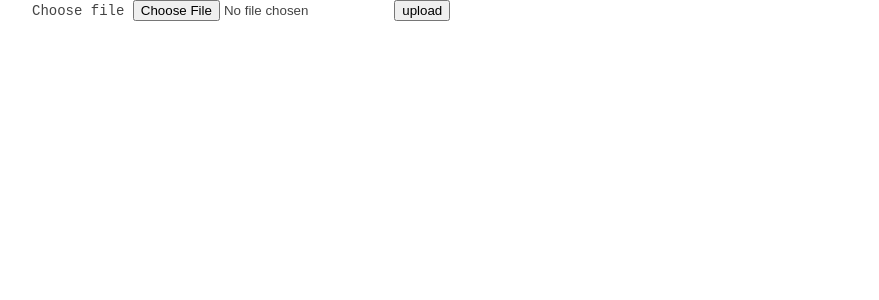
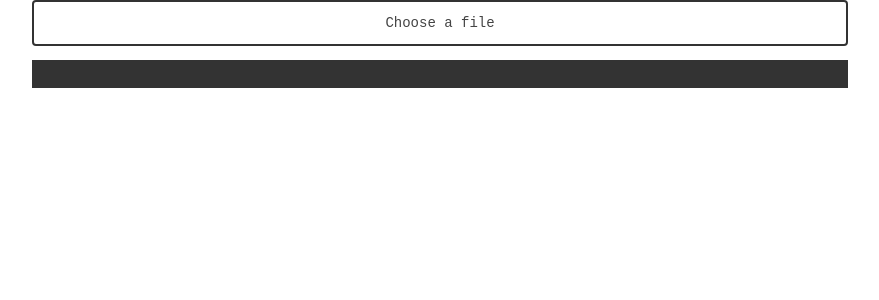
Before and after one commit to patreeceeo/showposter, a Django app: page /upload/ in a window 1280 px wide. Shown: the part 78-378 px from the top of the page, without its empty margins (200-1079 px from the left). Run offline with Django 3.2, Linux system fonts and the light colour scheme.

Commit message:
Javascript/CSS for upload page

```diff
--- /dev/null
+++ b/posts/static/upload.css
@@ -0,0 +1,74 @@
+
+.Preview {
+  max-height: 6in;
+  display: block;
+  margin: 0 auto;
+  transition: transform 1s, opacity 1s;
+
+  position: relative;
+  z-index: 0;
+
+  filter: brightness(calc((var(--scanner-is-on) * 0.3) + ((1 - var(--scanner-is-on)) * 1)));
+}
+.Preview__out {
+  transform: translateY(20%);
+  opacity: 0;
+}
+.Preview__in {
+  transform: translateY(0);
+  opacity: 1;
+}
+
+.Scanner {
+  --scanner-is-on:0;
+  --scanner-progress:0;
+  --scanner-padding: 1em;
+  padding: var(--scanner-padding);
+  background-color: #333;
+
+  position: relative;
+}
+.Scanner_beam {
+  position: absolute;
+  top: var(--scanner-progress);
+  left: var(--scanner-padding);
+  right: var(--scanner-padding);
+  transform: translateY(-50%);
+
+  opacity: var(--scanner-is-on);
+  filter: blur(2px);
+  background-color: white;
+
+  height: 7px;
+  z-index: 1;
+}
+
+.Button {
+  cursor: pointer;
+  border: 2px solid #333;
+  border-radius: 4px;
+  padding: 1em;
+  display: block;
+  width: 100%;
+  text-align: center;
+
+  appearance: none;
+  background: transparent;
+  font-family: inherit;
+  font-size: inherit;
+  line-height: inherit;
+}
+.Button[disabled] {
+  cursor: default;
+  border-color: grey;
+  color: grey;
+}
+
+.mb {
+  margin-bottom: 1em;
+}
+
+.hidden {
+  display: none;
+  visibility: hidden;
+}
--- a/templates/upload.html
+++ b/templates/upload.html
@@ -1,18 +1,27 @@
 {% extends "./base.html" %}
+{% load static  %}
 {% block head %}
     <title>Upload</title>
+    <link rel="stylesheet" href="{% static "upload.css" %}"/>
 {% endblock %}
 {% block content %}
+  <form id="upload-form" method="post" enctype="multipart/form-data" action="/api/upload">
 
-  <form id="upload-form" method="post" enctype="multipart/form-data" action="/api/upload">
-    <label>
-      Choose file
-      <input name="image" type='file' accept="image/jpg,image/png,image/gif"/>
+    <label class="Button mb">
+      Choose a file
+      <input id="image-input" class="hidden" name="image" type='file' accept="image/jpeg,image/png,image/gif"/>
     </label>
-    <input type="submit" value="upload"/>
+
+    <div class="Scanner mb" id="scanner">
+      <div class="Scanner_beam"></div>
+      <img id="preview-image" class="Preview Preview__out"/>
+    </div>
+
+    <!-- class and value are set by Javascript -->
+    <input class="hidden" id="submit-button" type="submit" value=""/>
+
     {% csrf_token %}
   </form>
-  {% load static  %}
   <script src="https://unpkg.com/axios/dist/axios.min.js"></script>
   <script src="{% static "upload.js" %}"></script>
 {% endblock %}
```
Also changed, not shown: posts/static/upload.js (+73 -9 lines).
